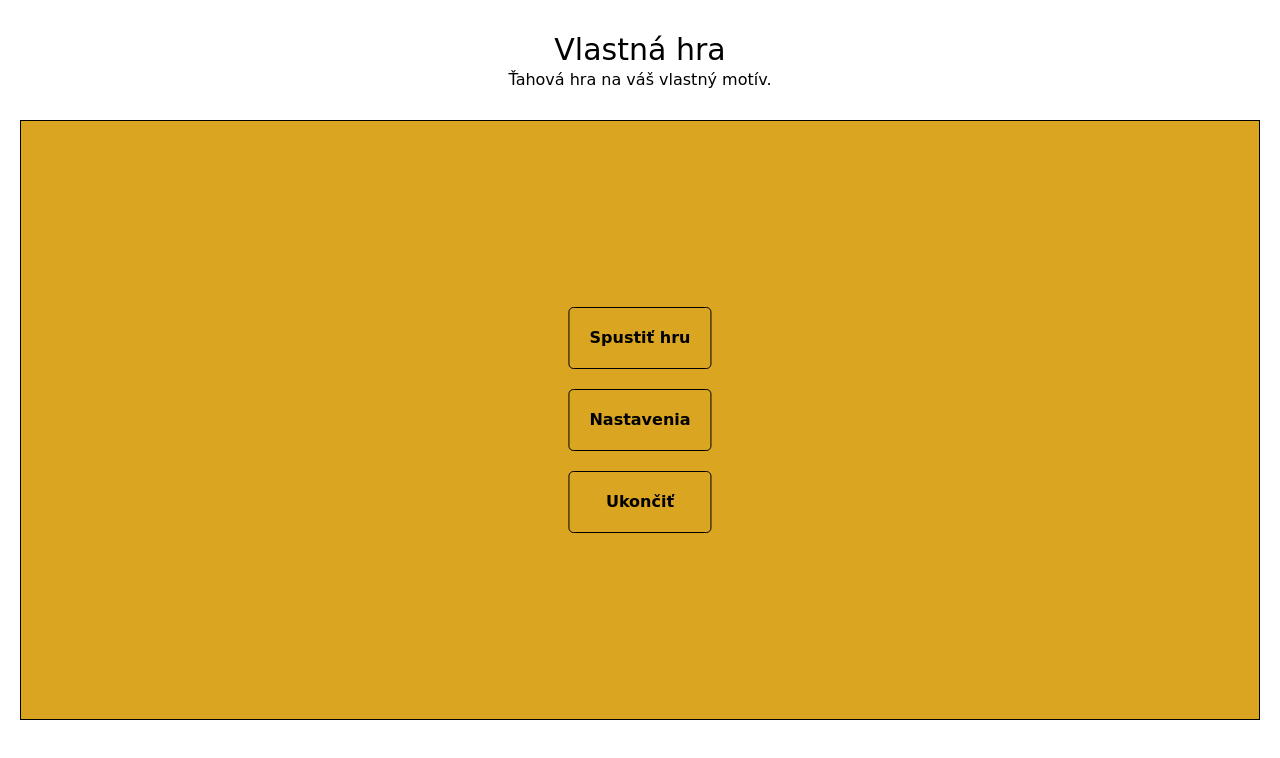
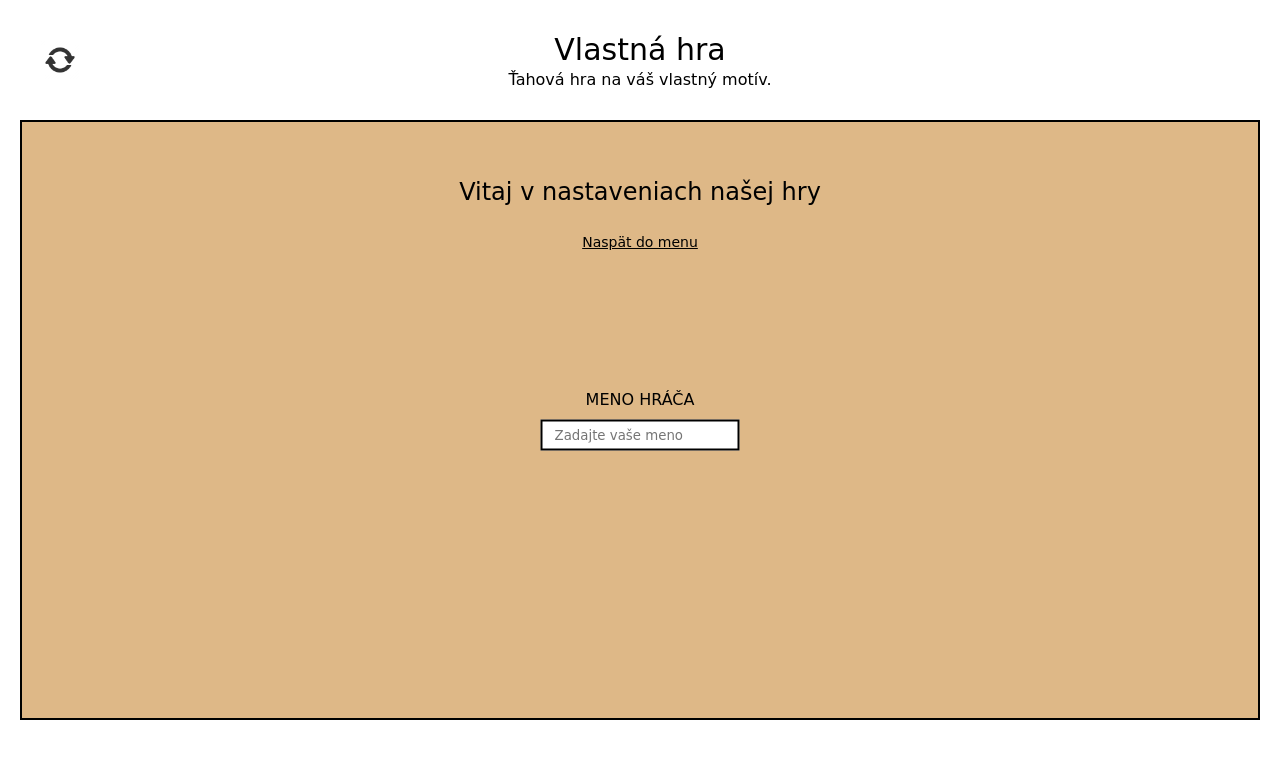
Before and after one commit to Sonmess/Tutorial-game, a plain HTML site: page index.html in a window 1280 px wide. Both pictures are taken after a click on the item "Nastavenia". Drawn offline with nearby package versions, Linux system fonts and the light colour scheme.

Commit message:
Lesson 2 preparations

```diff
--- a/index.html
+++ b/index.html
@@ -11,24 +11,41 @@
     <div class="container container-info">
       <h1>Vlastná hra</h1>
       <p>Ťahová hra na váš vlastný motív.</p>
+      <a class="refresh-btn" href="/"></a>
     </div>
 
     <div class="container container-game">
-
       <div id="game-menu" class="game-menu">
         <ul class="menu-list">
           <li id="play-button">Spustiť hru</li>
-          <li>Nastavenia</li>
+          <li id="options-button">Nastavenia</li>
           <li id="end-button">Ukončiť</li>
         </ul>
       </div>
 
       <div id="game-play" class="game-play">
+        <span class="player-name"></span>
+      </div>
 
+      <div id="game-options" class="game-options">
+        <h2>Vitaj <span class="player-name"></span> v nastaveniach našej hry</h2>
+        <div class="options-wrapper">
+          <div class="row">
+            <label for="options-name">Meno hráča</label>
+            <input type="text" name="options-name" placeholder="Zadajte vaše meno" id="options-name" />
+          </div>
+        </div>
+
+        <div class="tcenter">
+          <span class="back-link" id="options-back">Naspät do menu</span>
+        </div>
       </div>
 
       <div id="game-end" class="game-end">
         <h2>Dúfam, že sa vám hra páčila, zahrajte sa znova :)</h2>
+        <div class="tcenter">
+          <a title="Hrať znova" class="back-link">Hrať znova</a>
+        </div>
         <div class="signature">Ing. Matej Boháč</div>
       </div>
 
--- a/script.js
+++ b/script.js
@@ -1,6 +1,9 @@
 $(() => {
   startButton();
+  optionsButton();
   endButton();
+  inputName();
+  backButton();
 })
 
 function endButton() {
@@ -20,3 +23,29 @@ function startButton() {
     gamePlay.show();
   })
 }
+
+function optionsButton() {
+  let gameMenu = $('#game-menu');
+  let gameOptions = $('#game-options');
+  $('#options-button').click(() => {
+    gameMenu.hide();
+    gameOptions.show();
+  });
+}
+
+function inputName() {
+  let nameInput = $('#options-name');
+  nameInput.change(() => {
+    let playerName = nameInput.val();
+    $('.player-name').text(playerName);
+  })
+}
+
+function backButton() {
+  $('.back-link').click(() => {
+    $('#game-menu').show();
+    $('#game-options').hide();
+    $('#game-play').hide();
+    $("#game-end").hide();
+  });
+}
--- a/style.css
+++ b/style.css
@@ -14,6 +14,35 @@ body {
 h1 {
   font-size: 30px;
   line-height: 40px;
+}
+
+.refresh-btn {
+  position: absolute;
+  left: 20px;
+  top: 10px;
+  width: 40px;
+  height: 40px;
+  background-image: url("img/refresh.png");
+  background-size: cover;
+  background-repeat: none;
+  transition: transform 0.3s ease-in-out;
+}
+
+.refresh-btn:hover {
+  transform: rotate(360deg);
+}
+
+.tcenter {
+  text-align: center;
+}
+
+.back-link {
+  text-decoration: underline;
+  cursor: pointer;
+  padding: 10px;
+  color: black;
+  font-size: 14px;
+  display: inline-block;
 }
 
 .container {
@@ -60,6 +89,43 @@ h1 {
   background-color: brown;
 }
 
+.game-options {
+  height: 100%;
+  background-color: burlywood;
+  border: 1px solid black;
+  position: relative;
+  display: none;
+}
+
+.game-options h2 {
+  text-align: center;
+  margin: 60px 0 20px;
+  font-style: initial;
+}
+
+.game-options .options-wrapper {
+  position: absolute;
+  top: 50%;
+  left: 50%;
+  transform: translate(-50%, -50%);
+}
+
+.game-options .options-wrapper .row {
+  text-align: center;
+  margin: 20px 0;
+}
+
+.game-options .options-wrapper .row label {
+  display: block;
+  margin-bottom: 10px;
+  text-transform: uppercase;
+}
+
+.game-options .options-wrapper .row input {
+  padding: 6px 12px;
+  border: 2px solid black;
+}
+
 .game-end {
   height: 100%;
   background-color: skyblue;
@@ -84,3 +150,31 @@ h1 {
   height: 100%;
   display: none;
 }
+
+.btn {
+  border: 1px solid black;
+  background-color: transparent;
+  color: black;
+  font-weight: bold;
+  text-align: center;
+  display: inline-block;
+  padding: 12px;
+  border-radius: 4px;
+  font-size: 20px;
+  line-height: 24px;
+}
+
+.btn:hover {
+  text-decoration: underline;
+  cursor: pointer;
+}
+
+.btn.again-btn {
+  margin: 20px 0;
+}
+
+.btn.again-btn:hover {
+  background-color: darkblue;
+  color: white;
+  border: 1px solid white;
+}
```
Also changed, not shown: img/refresh.png (added).
